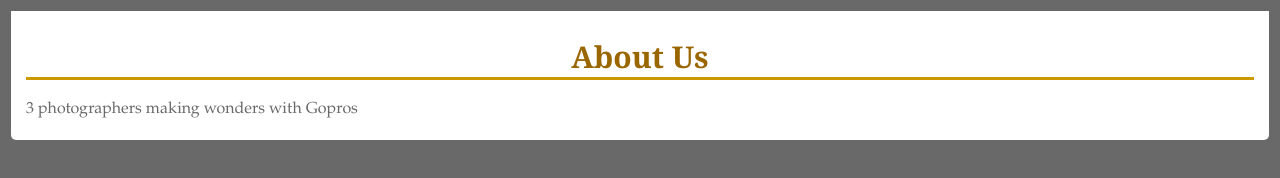
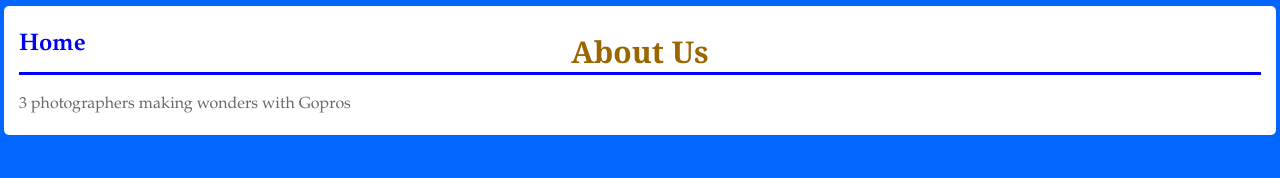
Before and after one commit to GevaOmer/GevaOmer.github.io, a plain HTML site: page about.html in a window 1280 px wide. Drawn offline with Linux system fonts and the light colour scheme.

Commit message:
Making fresh edits

```diff
--- a/about.html
+++ b/about.html
@@ -9,6 +9,7 @@
 
 <body>
   <div class="main">
+  <h2 id = "place"><a href="index.html">Home</a></h2>
   <h1>About Us</h1>
   <p>3 photographers making wonders with Gopros</p>
 
--- a/stylesheets/style.css
+++ b/stylesheets/style.css
@@ -1,23 +1,35 @@
 body {
     font-family: Garamond;
     font-size: 16px;
-    background-color: dimgrey;
+    background-color: #0066FF;
     color: #696969;
     padding: 3px;
 }
+#place{
 
+  position: fixed;
+}
 .main {
     padding: 5px;
+    margin-left: -7px;
+    margin-right: -7px;
+    margin-top: -5px;
     padding-left:  15px;
     padding-right: 15px;
     background-color: #ffffff;
-    border-radius: 0 0 5px 5px;
+    border-radius:5px 5px;
 }
 
 h1 {
     text-align:center;
     font-family: Georgia, serif;
-    border-bottom: 3px solid #cc9900;
+    border-bottom: 3px solid blue;
     color: #996600;
     font-size: 30px;
 }
+a{
+  text-decoration: none;
+}
+a:visited {
+  color: #0066FF;
+}
```
